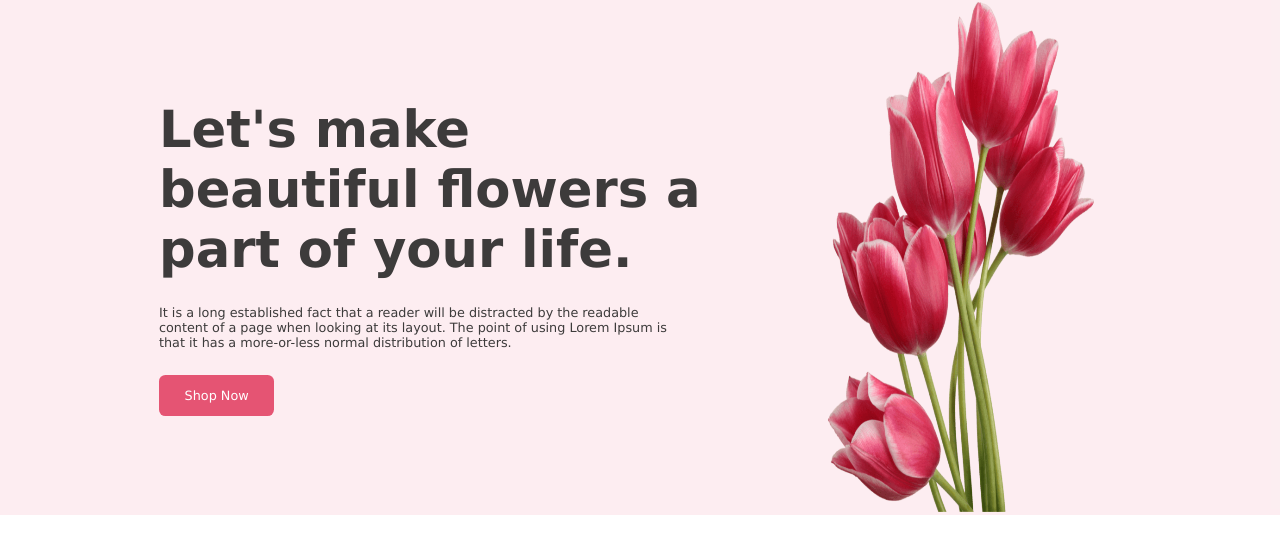
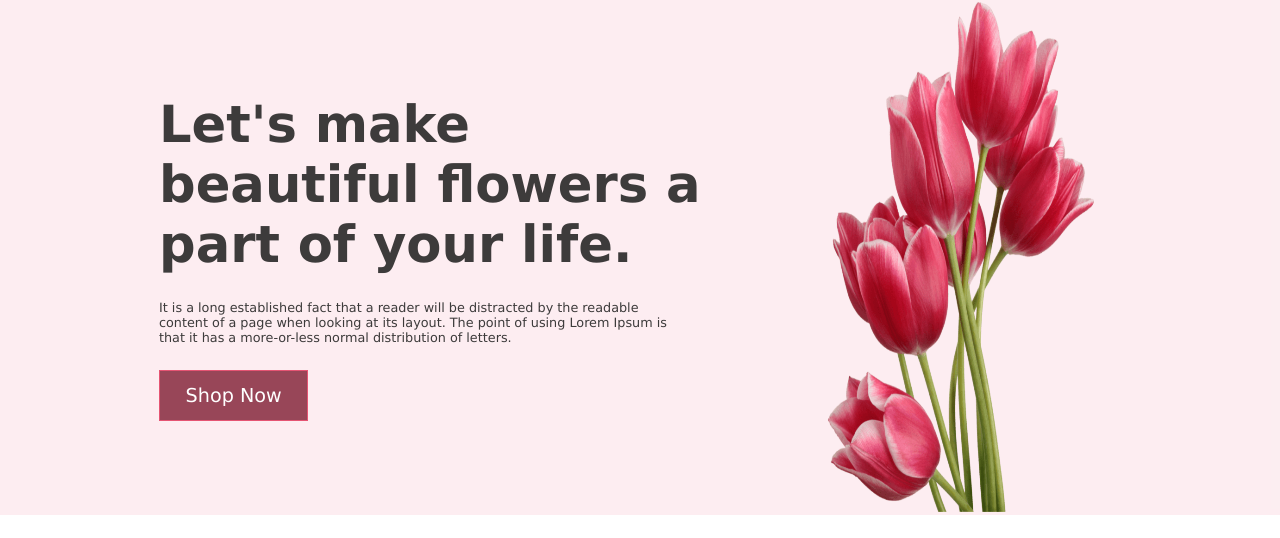
Before and after one commit to farhad-fbm/flower-shop, a plain HTML site: page index.html in a window 1280 px wide. In both pictures the pointer is over the button "Shop Now". Shown: the top 538 px of the page. Drawn offline with Linux system fonts and the light colour scheme.

Commit message:
btuton hover effect

```diff
--- a/style.css
+++ b/style.css
@@ -20,6 +20,15 @@
     padding: 1vw 2vw;
     margin-top: 2vw;
     color:white
+}
+.cmn-btn:hover{
+    background: #984658;
+    cursor: pointer;
+    border: 1px solid #E55473;
+    border-radius: 0;
+    padding: 1vw 2vw;
+    margin-top: 2vw;
+    font-size: 1.5em;
 }
 /* header */
 .header-info {
```
